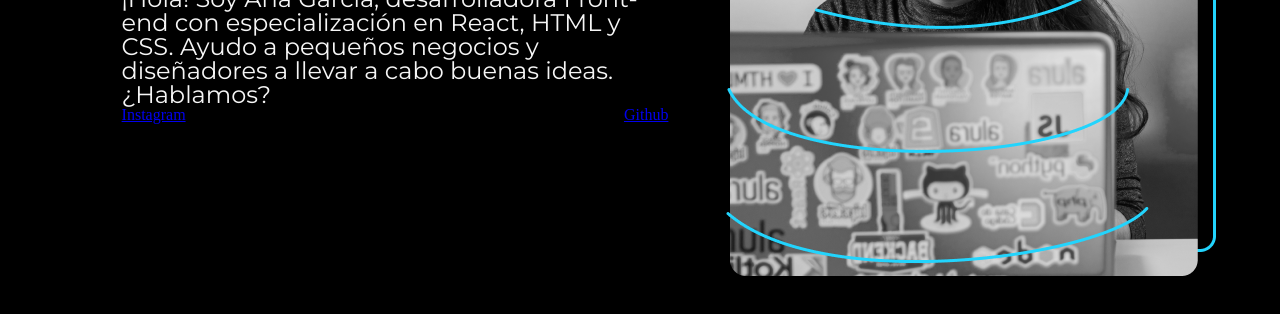
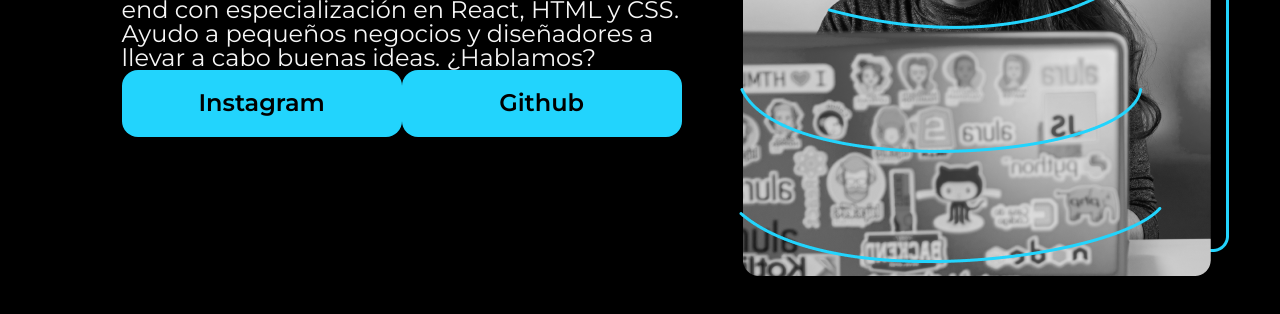
Before and after one commit to WhiteZander/Portafolio, a plain HTML site: page index.html in a window 1280 px wide. Shown: the part 338-652 px from the top of the page. Drawn offline with nearby package versions, Linux system fonts and the light colour scheme.

Commit message:
añade botones

```diff
--- a/index.html
+++ b/index.html
@@ -18,8 +18,8 @@
             <p class="pContenidoTexto">¡Hola! Soy Ana García, desarrolladora Front-end con especialización en React, HTML y CSS. Ayudo a pequeños negocios y diseñadores a llevar a cabo buenas ideas. ¿Hablamos?</p>
 
             <div class="pEnlaces">
-                <a href="https://www.instagram.com/">Instagram</a>
-                <a href="https://github.com/WhiteZander">Github</a>
+                <a class="pEnlacesRSS" href="https://www.instagram.com/">Instagram</a>
+                <a class="pEnlacesRSS" href="https://github.com/WhiteZander">Github</a>
             </div>
         </section>
 
--- a/style.css
+++ b/style.css
@@ -41,3 +41,17 @@ body{
     justify-content: space-between;
 
 }
+
+.pEnlacesRSS{
+    width: 280px;
+    background-color: #22D4FD;
+    text-align: center;
+    padding: 21.5px 0;
+    border-radius: 16px;
+    font-size: 24px;
+    font-family: "Montserrat", serif;
+    font-weight: 600;
+    text-decoration: none;
+    color: black;
+
+}
```
